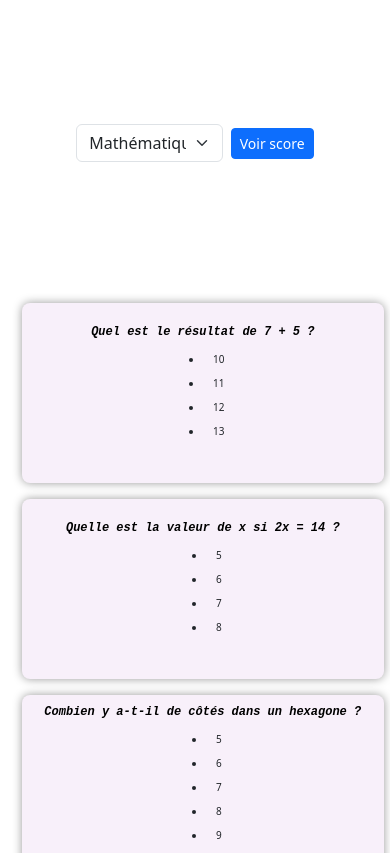
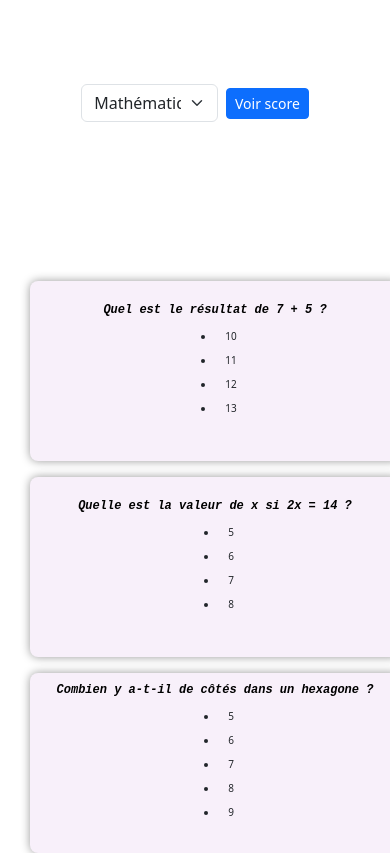
Before and after one commit to Tendry-Rkt56/js-quizz-app, a plain HTML site: page index.html in a window 390 px wide. Shown: the top 853 px of the page. Drawn offline with Linux system fonts and the light colour scheme.

Commit message:
Modification du CSS

```diff
--- a/style_admin/app.css
+++ b/style_admin/app.css
@@ -18,7 +18,7 @@ body {
     justify-content: center;
     width:98%;
     position:absolute;
-    top:35%;
+    top:25%;
     left:3%;
 }
 
@@ -77,9 +77,10 @@ body {
 
 
 @media (max-width:991px) {
-    .container{
+    .containers{
         position:absolute;
         left:0%;
+        top:30%;
         width:100%;
         margin:20px;
     }
```
